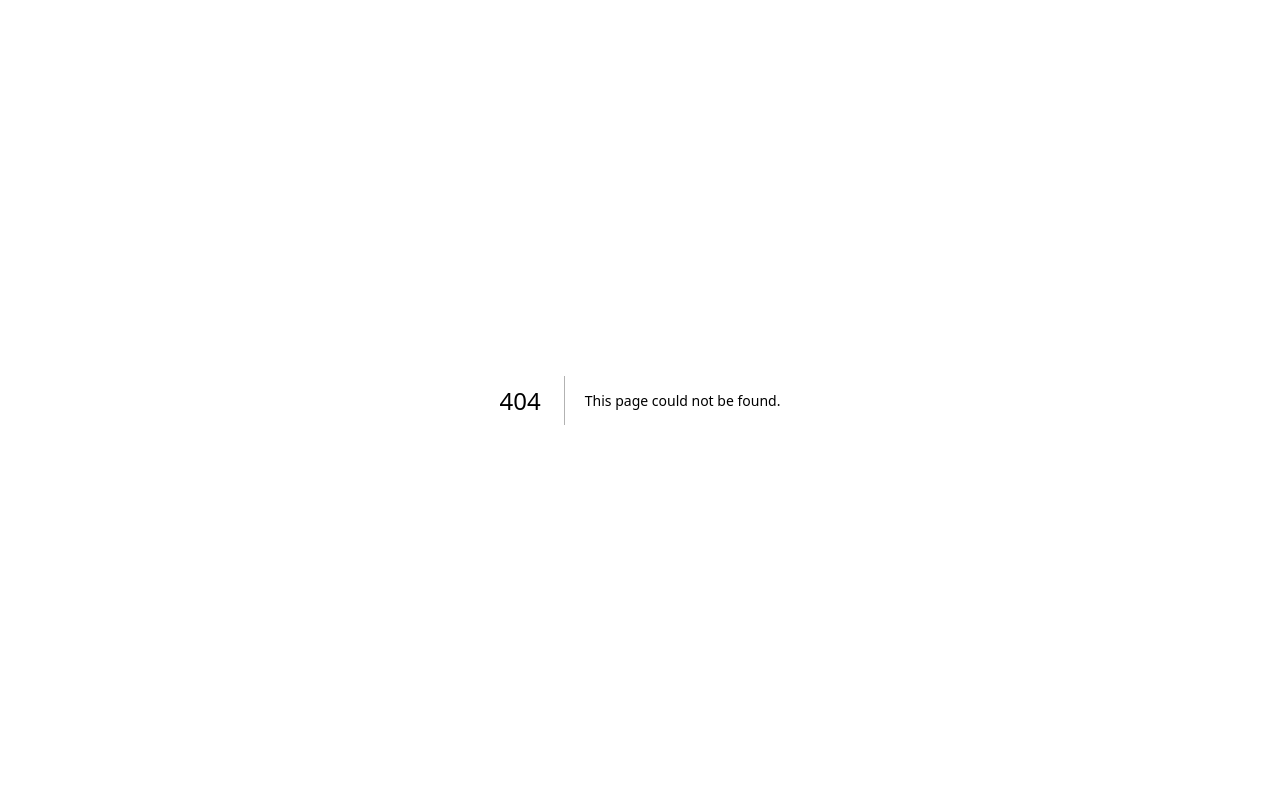
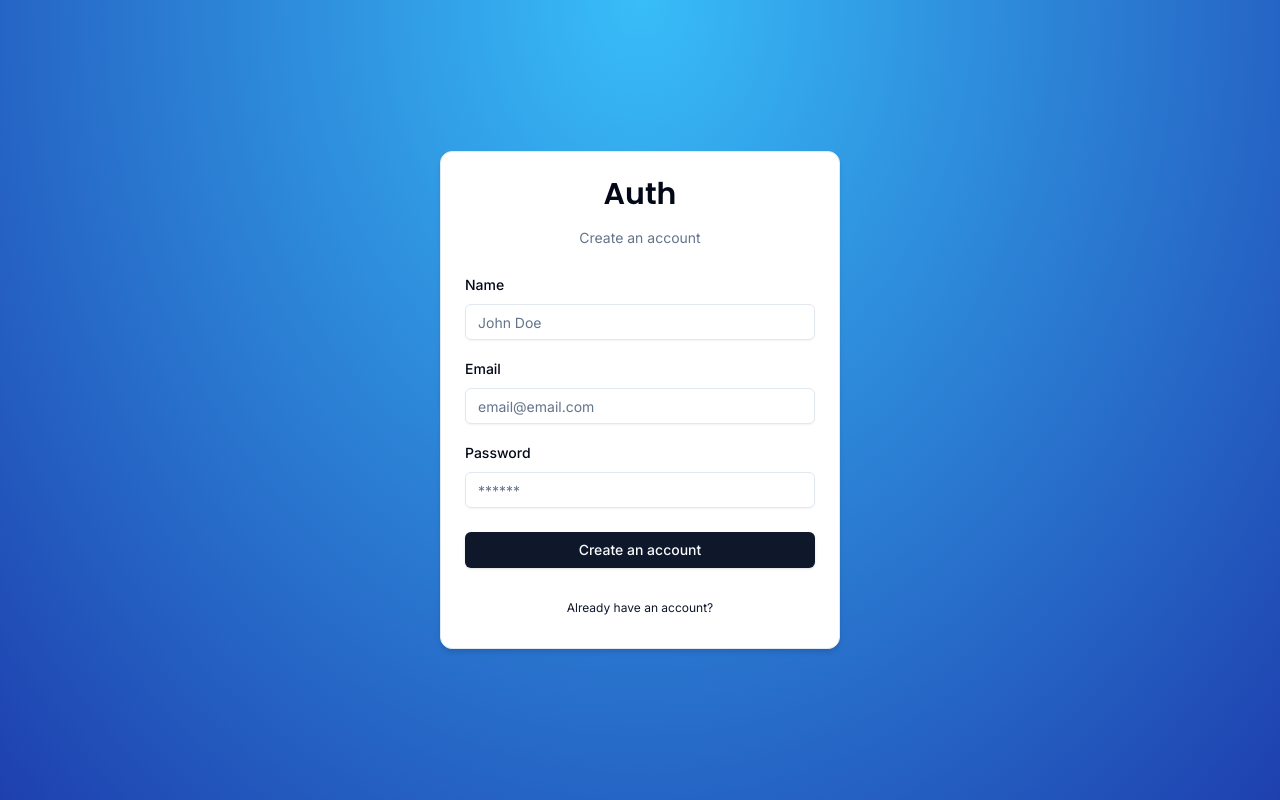
Before and after one commit to FPiaa/next-test, a Next.js app: page /auth/register in a window 1280 px wide. Before the commit this address had no page. Built offline with nearby package versions, Linux system fonts and the light colour scheme.

Commit message:
Registration things

```diff
--- /dev/null
+++ b/src/actions/register.ts
@@ -0,0 +1,12 @@
+"use server";
+import { RegisterSchema } from "@/schemas";
+import * as z from "zod";
+
+export async function register(values: z.infer<typeof RegisterSchema>) {
+  const validateField = RegisterSchema.safeParse(values);
+  if (!validateField.success) {
+    return { error: "Invalid fields!" };
+  }
+
+  return { success: "Email sent!" };
+}
--- /dev/null
+++ b/src/app/auth/register/page.tsx
@@ -0,0 +1,5 @@
+import { RegisterForm } from "@/components/auth/register-form";
+
+export default function RegisterPage() {
+  return <RegisterForm />;
+}
--- /dev/null
+++ b/src/components/auth/register-form.tsx
@@ -0,0 +1,118 @@
+"use client";
+import { register } from "@/actions/register";
+import { RegisterSchema } from "@/schemas";
+import { zodResolver } from "@hookform/resolvers/zod";
+import { useState, useTransition } from "react";
+import { useForm } from "react-hook-form";
+import * as z from "zod";
+import { FormError } from "../form-error";
+import { FormSuccess } from "../form-success";
+import { Button } from "../ui/button";
+import {
+  Form,
+  FormControl,
+  FormField,
+  FormItem,
+  FormLabel,
+  FormMessage,
+} from "../ui/form";
+import { Input } from "../ui/input";
+import { CardWrapper } from "./card-wrapper";
+
+export function RegisterForm() {
+  const [isPending, startTransition] = useTransition();
+  const [error, setError] = useState<string | undefined>("");
+  const [success, setSuccess] = useState<string | undefined>("");
+  const form = useForm<z.infer<typeof RegisterSchema>>({
+    resolver: zodResolver(RegisterSchema),
+    defaultValues: {
+      email: "",
+      password: "",
+    },
+  });
+
+  const onSubmit = (values: z.infer<typeof RegisterSchema>) => {
+    setError("");
+    setSuccess("");
+    startTransition(() => {
+      register(values).then((response) => {
+        setSuccess(response.success);
+        setError(response.error);
+      });
+    });
+  };
+
+  return (
+    <CardWrapper
+      headerLabel="Create an account"
+      backButtonLabel="Already have an account?"
+      backButtonHref="/auth/login"
+    >
+      <Form {...form}>
+        <form className="space-y-6" onSubmit={form.handleSubmit(onSubmit)}>
+          <div className="space-y-4">
+            <FormField
+              control={form.control}
+              name="name"
+              render={({ field }) => (
+                <FormItem>
+                  <FormLabel>Name</FormLabel>
+                  <FormControl>
+                    <Input
+                      {...field}
+                      disabled={isPending}
+                      type="text"
+                      placeholder="John Doe"
+                    />
+                  </FormControl>
+                  <FormMessage />
+                </FormItem>
+              )}
+            />
+            <FormField
+              control={form.control}
+              name="email"
+              render={({ field }) => (
+                <FormItem>
+                  <FormLabel>Email</FormLabel>
+                  <FormControl>
+                    <Input
+                      {...field}
+                      disabled={isPending}
+                      type="email"
+                      placeholder="email@email.com"
+                    />
+                  </FormControl>
+                  <FormMessage />
+                </FormItem>
+              )}
+            />
+            <FormField
+              control={form.control}
+              name="password"
+              render={({ field }) => (
+                <FormItem>
+                  <FormLabel>Password</FormLabel>
+                  <FormControl>
+                    <Input
+                      {...field}
+                      disabled={isPending}
+                      type="password"
+                      placeholder="******"
+                    />
+                  </FormControl>
+                  <FormMessage />
+                </FormItem>
+              )}
+            />
+          </div>
+          <FormError message={error} />
+          <FormSuccess message={success} />
+          <Button type="submit" className="w-full" disabled={isPending}>
+            Create an account
+          </Button>
+        </form>
+      </Form>
+    </CardWrapper>
+  );
+}
--- a/src/schemas/index.ts
+++ b/src/schemas/index.ts
@@ -4,3 +4,9 @@
   email: z.string().email({ message: "Email is required" }),
   password: z.string().min(1, "Password is required"),
 });
+
+export const RegisterSchema = z.object({
+  email: z.string().email({ message: "Email is required" }),
+  password: z.string().min(6, "Minimum 6 characters required"),
+  name: z.string().min(1, "Name is required"),
+});
```
Also changed, not shown: src/app/auth/layout.tsx (renamed from src/app/auth/login/layout.tsx).
